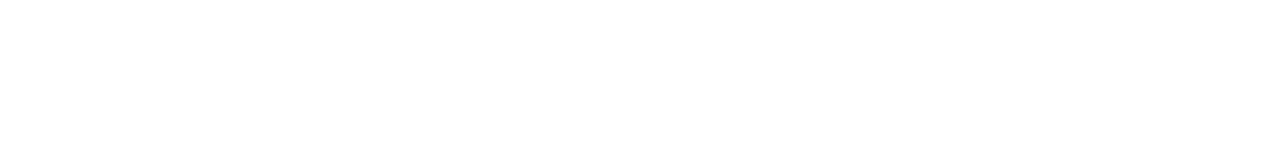
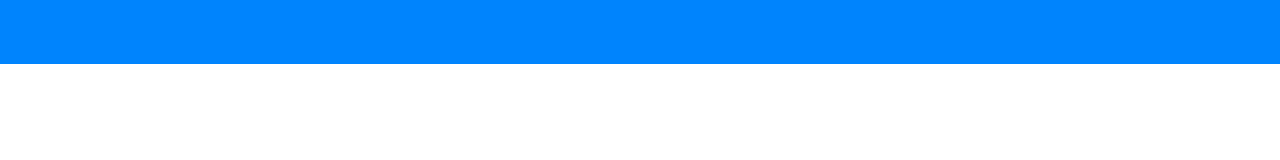
Before and after one commit to DanielMarella/htmlcss-responsive-layout, a plain HTML site: page index.html in a window 1280 px wide. Drawn offline with Linux system fonts and the light colour scheme.

Commit message:
rename css folder whit proprer name, link css to html,  add dimension and color on header

```diff
--- a/style.css/style.css
+++ b/css/style.css
@@ -9,7 +9,11 @@
 
 /* MOBILE FIRST 480px */
 
-
+header{
+    width: 100%;
+    height: 8vh;
+    background-color: #0084fd;
+}
 
 
 
--- a/index.html
+++ b/index.html
@@ -3,6 +3,7 @@
 <head>
     <meta charset="UTF-8">
     <meta http-equiv="X-UA-Compatible" content="IE=edge">
+    <link rel="stylesheet" href="css/style.css">
     <meta name="viewport" content="width=device-width, initial-scale=1.0">
     <title>htmlcss-responsive-layout</title>
 </head>
```
